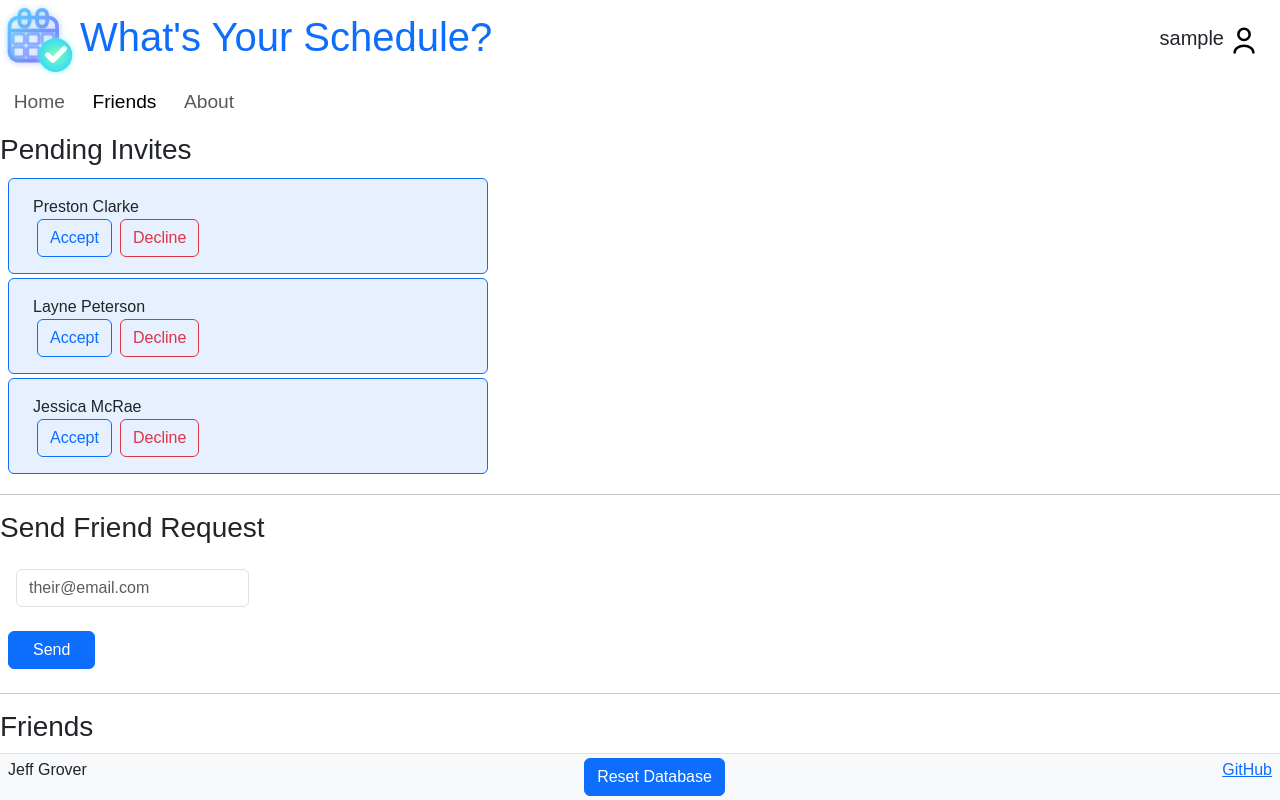
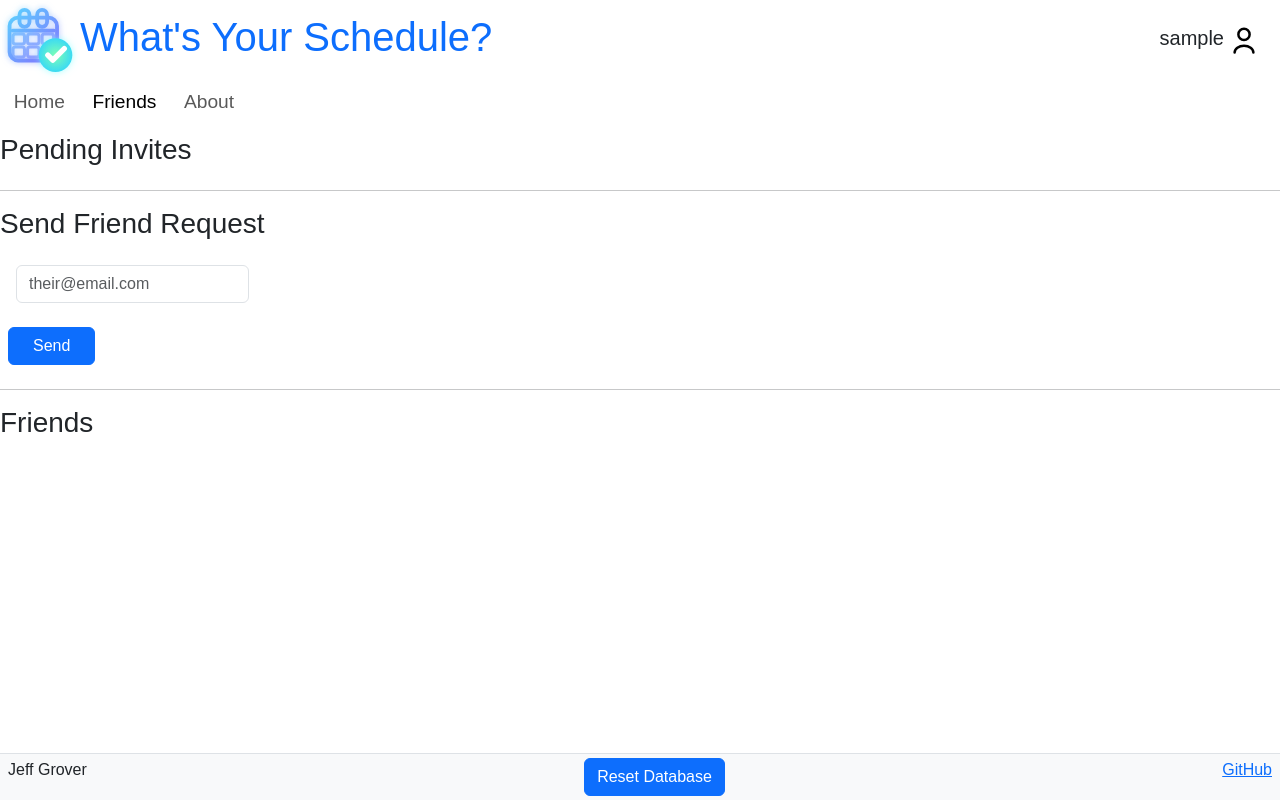
Before and after one commit to j3ffgr0v3r/CS260-Startup, a React (Vite) app: page /friends in a window 1280 px wide. Built offline with nearby package versions, Linux system fonts and the light colour scheme; sample sign-in values are in the browser's storage; a web font is replaced by a local one.

Commit message:
Dynamic Friend Requests

```diff
--- a/src/components/debug.jsx
+++ b/src/components/debug.jsx
@@ -97,4 +97,18 @@ export function ResetDatabase() {
 
     ]
     localStorage.setItem('friends', JSON.stringify(friends));
+
+        const friendRequests = [
+        {
+            name: "Preston Clarke"
+        },
+        {
+            name: "Layne Peterson"
+        },
+        {
+            name: "Jessica McRae"
+        }
+
+    ]
+    localStorage.setItem('friendRequests', JSON.stringify(friendRequests));
 }
--- a/src/friends/friends.jsx
+++ b/src/friends/friends.jsx
@@ -5,6 +5,7 @@ import "./friends.css";
 
 export function Friends() {
   const [friends, setFriends] = React.useState([]);
+  const [friendRequests, setFriendRequests] = React.useState([]);
 
   React.useEffect(() => {
     const friendsText = localStorage.getItem('friends');
@@ -12,14 +13,22 @@ export function Friends() {
       setFriends(JSON.parse(friendsText));
     }
   }, []);
+  React.useEffect(() => {
+    const friendRequestsText = localStorage.getItem('friendRequests');
+    if (friendRequestsText) {
+      setFriendRequests(JSON.parse(friendRequestsText));
+    }
+  }, []);
 
   return (
     <main>
       <h3>Pending Invites</h3>
       <div className="pending-friend-invites">
-        <div className="friend-invite my-1 px-4 py-3 bg-primary bg-opacity-10 border border-primary rounded">Preston Clarke<br /><button className="btn mx-1 btn-outline-primary">Accept</button><button className="btn mx-1 btn-outline-danger">Decline</button></div>
-        <div className="friend-invite my-1 px-4 py-3 bg-primary bg-opacity-10 border border-primary rounded">Layne Peterson<br /><button className="btn mx-1 btn-outline-primary">Accept</button><button className="btn mx-1 btn-outline-danger">Decline</button></div>
-        <div className="friend-invite my-1 px-4 py-3 bg-primary bg-opacity-10 border border-primary rounded">Jessica McRae<br /><button className="btn mx-1 btn-outline-primary">Accept</button><button className="btn mx-1 btn-outline-danger">Decline</button></div>
+        {
+          friendRequests.map((request) => (
+            <div key={request.name} className="friend-invite my-1 px-4 py-3 bg-primary bg-opacity-10 border border-primary rounded">{request.name}<br /><button className="btn mx-1 btn-outline-primary">Accept</button><button className="btn mx-1 btn-outline-danger">Decline</button></div>
+          ))
+        }
       </div>
       <hr />
 
```
